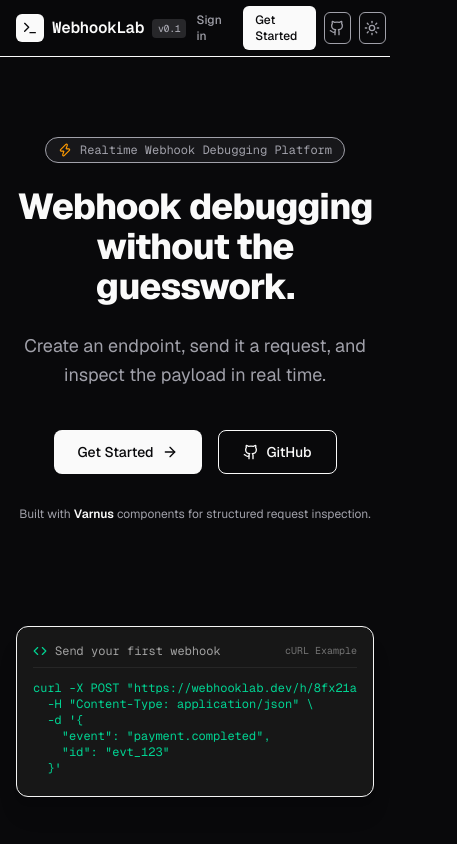
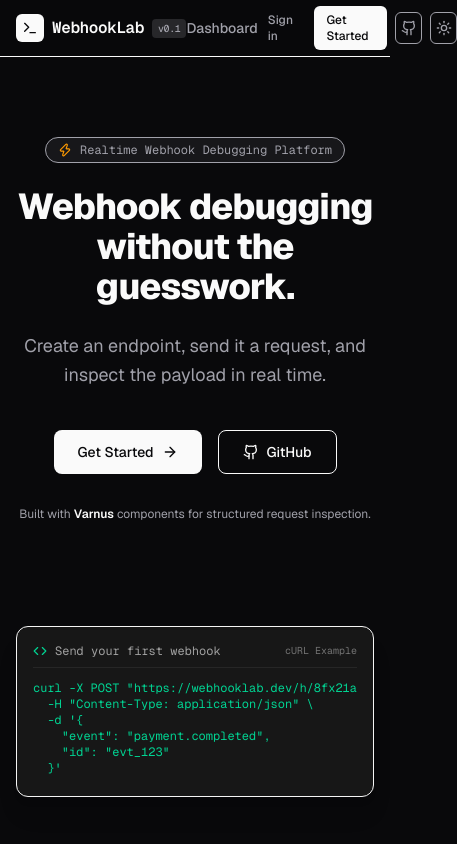
Before and after one commit to notinsect/webhooklab, a Next.js app: page / in a window 390 px wide. Shown: the top 844 px of the page, 457 px wide, since content can reach past the window. Built offline with nearby package versions, Linux system fonts and the light colour scheme; no server answers.

Commit message:
style: center navigation layout and set official GitHub repository URL

```diff
--- a/src/app/page.tsx
+++ b/src/app/page.tsx
@@ -51,7 +51,7 @@ export default function LandingPage() {
             </Link>
 
             <a
-              href="https://github.com"
+              href="https://github.com/notinsect/webhooklab"
               target="_blank"
               rel="noopener noreferrer"
               className="inline-flex h-11 items-center gap-2 rounded-lg border bg-background px-6 text-sm font-medium text-foreground hover:bg-muted transition-colors"
--- a/src/components/navbar.tsx
+++ b/src/components/navbar.tsx
@@ -52,8 +52,9 @@ export function Navbar({ onCreateClick }: { onCreateClick?: () => void }) {
 
   return (
     <header className="sticky top-0 z-40 w-full border-b bg-background/95 backdrop-blur supports-[backdrop-filter]:bg-background/60">
-      <div className="container flex h-14 items-center justify-between px-4">
-        <div className="flex items-center gap-6">
+      <div className="container mx-auto flex h-14 items-center justify-between px-4">
+        {/* Left: Brand Logo */}
+        <div className="flex items-center gap-3">
           <Link
             href="/"
             className="flex items-center gap-2 font-mono font-semibold tracking-tight text-foreground transition-opacity hover:opacity-80"
@@ -66,8 +67,10 @@ export function Navbar({ onCreateClick }: { onCreateClick?: () => void }) {
               v0.1
             </span>
           </Link>
+        </div>
 
-          <nav className="hidden items-center gap-4 text-sm font-medium md:flex">
+        {/* Center: Navigation Links */}
+        <nav className="flex items-center justify-center gap-6 text-sm font-medium">
           <Link
             href="/dashboard"
             className="text-muted-foreground transition-colors hover:text-foreground"
@@ -75,8 +78,8 @@ export function Navbar({ onCreateClick }: { onCreateClick?: () => void }) {
             Dashboard
           </Link>
         </nav>
-        </div>
 
+        {/* Right: Actions & Profile */}
         <div className="flex items-center gap-2">
           {onCreateClick && (
             <button
@@ -124,7 +127,7 @@ export function Navbar({ onCreateClick }: { onCreateClick?: () => void }) {
           )}
 
           <a
-            href="https://github.com"
+            href="https://github.com/notinsect/webhooklab"
             target="_blank"
             rel="noopener noreferrer"
             className="inline-flex size-8 items-center justify-center rounded-md border bg-background text-muted-foreground transition-colors hover:bg-muted hover:text-foreground"
```
Lines whose indentation alone changed are shown as unchanged.
